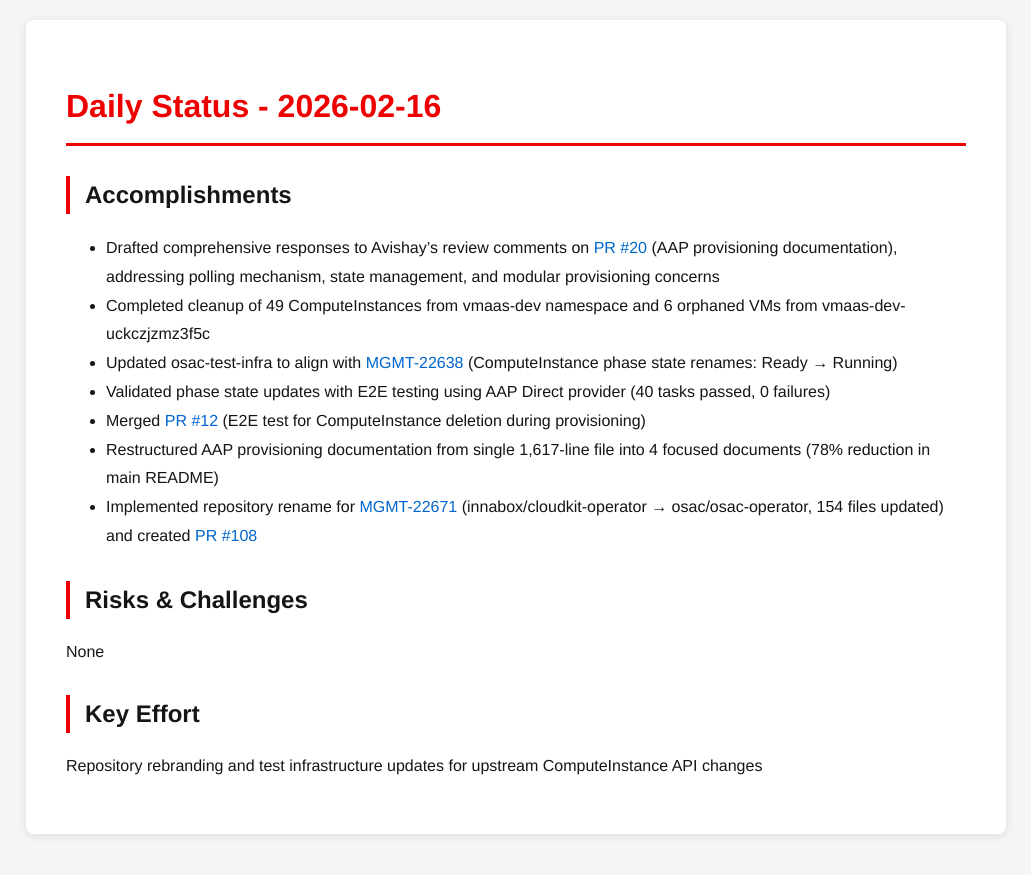
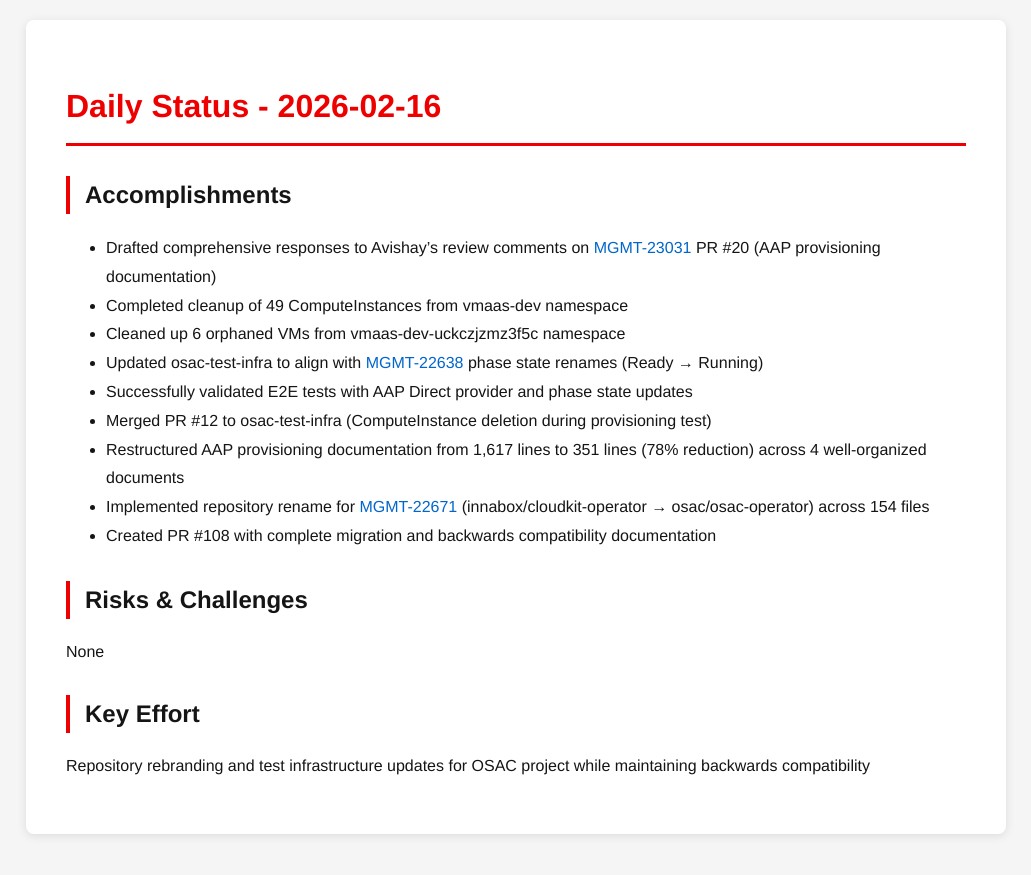
Before and after one commit to tzvatot/daily-status, a Jekyll site: the page built from 2026-02-16.md, in a window 1280 px wide. Shown: the top 875 px of the page, without its empty margins (124-1155 px from the left). Built offline with Jekyll 4.4.1, drawn with Linux system fonts in a browser that asks for light colours.

Commit message:
Daily status update - 2026-02-16

```diff
--- a/2026-02-16.md
+++ b/2026-02-16.md
@@ -7,19 +7,18 @@ date: 2026-02-16
 # Daily Status - 2026-02-16
 
 ## Accomplishments
-
-- Drafted comprehensive responses to Avishay's review comments on [PR #20](https://github.com/osac-project/docs/pull/20) (AAP provisioning documentation), addressing polling mechanism, state management, and modular provisioning concerns
-- Completed cleanup of 49 ComputeInstances from vmaas-dev namespace and 6 orphaned VMs from vmaas-dev-uckczjzmz3f5c
-- Updated osac-test-infra to align with [MGMT-22638](https://issues.redhat.com/browse/MGMT-22638) (ComputeInstance phase state renames: Ready → Running)
-- Validated phase state updates with E2E testing using AAP Direct provider (40 tasks passed, 0 failures)
-- Merged [PR #12](https://github.com/osac-project/osac-test-infra/pull/12) (E2E test for ComputeInstance deletion during provisioning)
-- Restructured AAP provisioning documentation from single 1,617-line file into 4 focused documents (78% reduction in main README)
-- Implemented repository rename for [MGMT-22671](https://issues.redhat.com/browse/MGMT-22671) (innabox/cloudkit-operator → osac/osac-operator, 154 files updated) and created [PR #108](https://github.com/osac-project/osac-operator/pull/108)
+- Drafted comprehensive responses to Avishay's review comments on [MGMT-23031](https://issues.redhat.com/browse/MGMT-23031) PR #20 (AAP provisioning documentation)
+- Completed cleanup of 49 ComputeInstances from vmaas-dev namespace
+- Cleaned up 6 orphaned VMs from vmaas-dev-uckczjzmz3f5c namespace
+- Updated osac-test-infra to align with [MGMT-22638](https://issues.redhat.com/browse/MGMT-22638) phase state renames (Ready → Running)
+- Successfully validated E2E tests with AAP Direct provider and phase state updates
+- Merged PR #12 to osac-test-infra (ComputeInstance deletion during provisioning test)
+- Restructured AAP provisioning documentation from 1,617 lines to 351 lines (78% reduction) across 4 well-organized documents
+- Implemented repository rename for [MGMT-22671](https://issues.redhat.com/browse/MGMT-22671) (innabox/cloudkit-operator → osac/osac-operator) across 154 files
+- Created PR #108 with complete migration and backwards compatibility documentation
 
 ## Risks & Challenges
-
 None
 
 ## Key Effort
-
-Repository rebranding and test infrastructure updates for upstream ComputeInstance API changes
+Repository rebranding and test infrastructure updates for OSAC project while maintaining backwards compatibility
```
